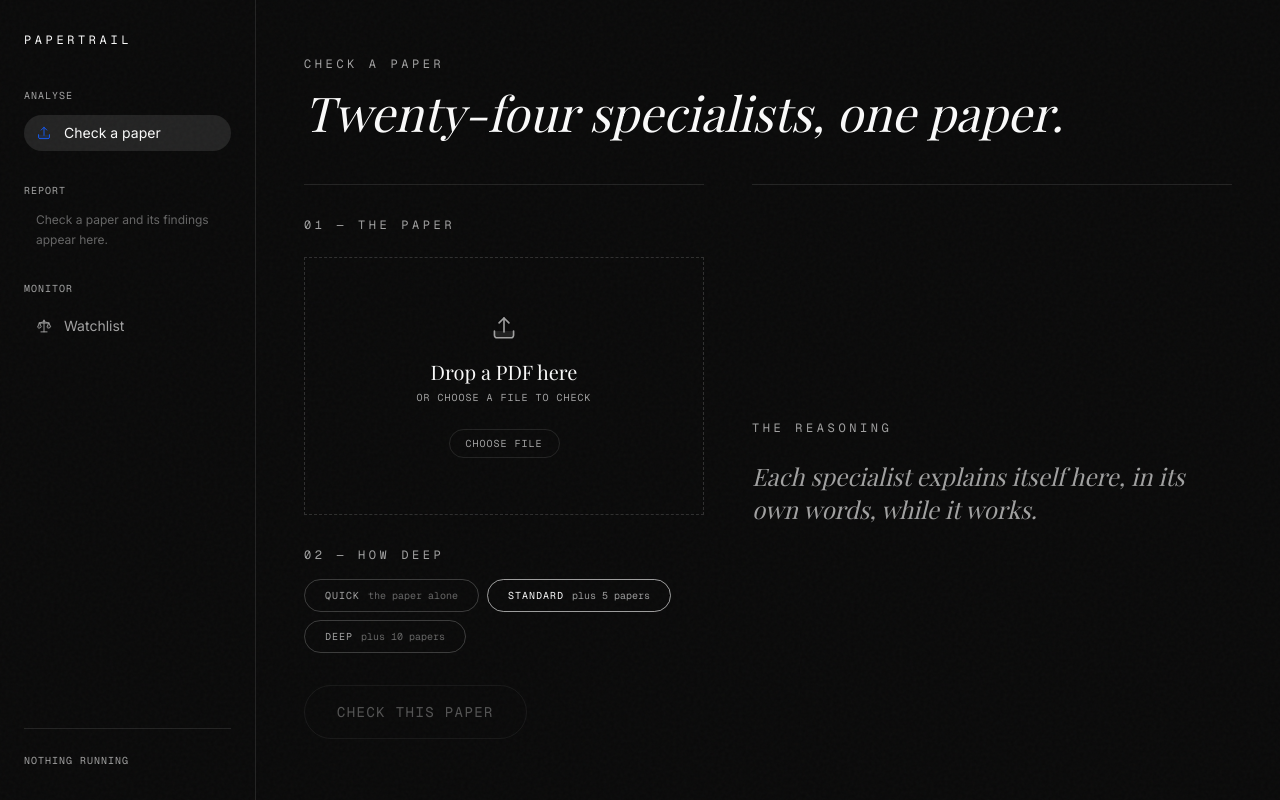
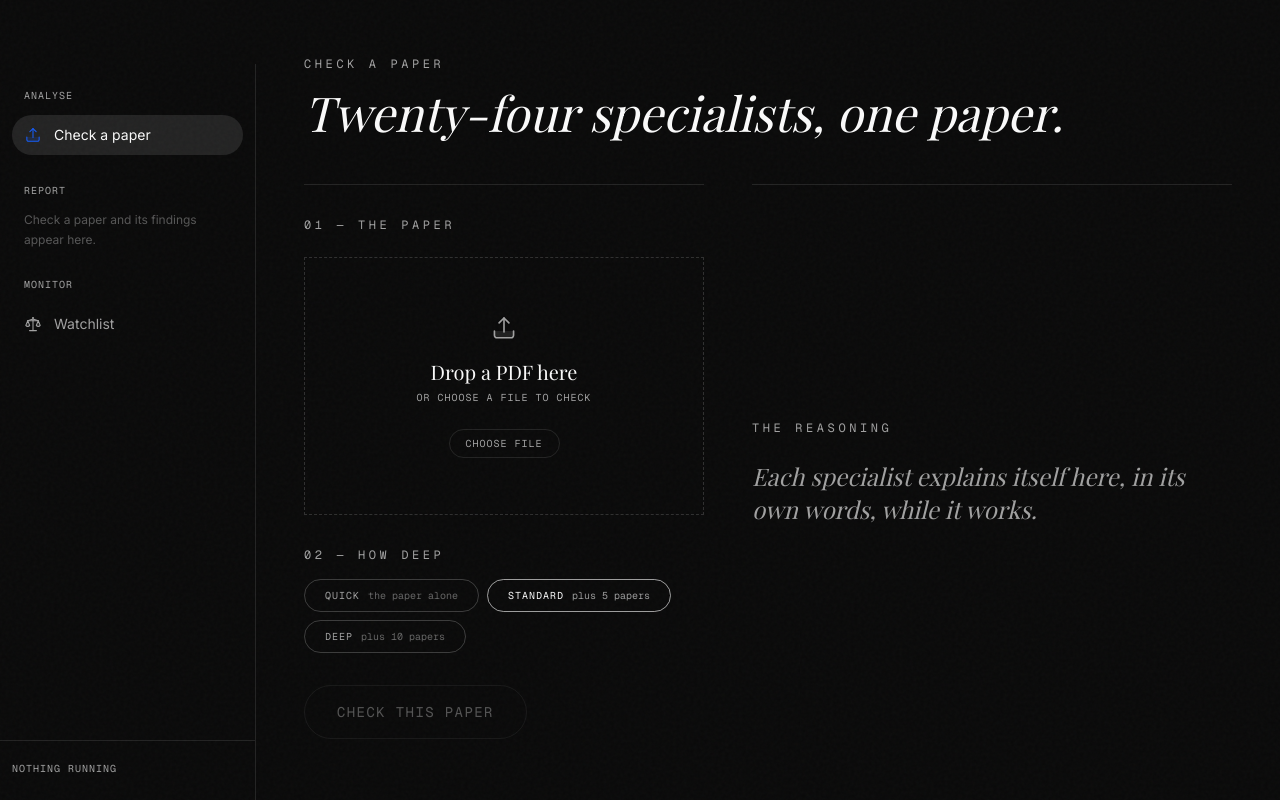
Before and after one commit to FlemingJohn/papertrail, a Next.js app: page /check in a window 1280 px wide. Built offline with nearby package versions, Linux system fonts and the light colour scheme; a web font is replaced by a local one.

Commit message:
feat: make sidebar collapsible to an icon rail

```diff
--- a/components/dashboard/sidebar.tsx
+++ b/components/dashboard/sidebar.tsx
@@ -1,8 +1,9 @@
 "use client";
 
+import type { ReactNode } from "react";
 import Link from "next/link";
 import { usePathname } from "next/navigation";
-import { motion } from "framer-motion";
+import { AnimatePresence, motion } from "framer-motion";
 import {
   useDashboard,
   type DashboardView,
@@ -38,9 +39,14 @@ const reportItems: ReportItem[] = [
   { view: "cost", label: "Cost", icon: CoinIcon },
 ];
 
+const openWidth = "16rem";
+
+const collapsedWidth = "4.5rem";
+
 export function Sidebar() {
   const pathname = usePathname();
-  const { run, activeView, setActiveView, hasReport } = useDashboard();
+  const { run, activeView, setActiveView, hasReport, isSidebarOpen } =
+    useDashboard();
 
   const isOnCheck = pathname === "/check";
   const report = run.report;
@@ -60,23 +66,24 @@ export function Sidebar() {
     review: report?.review?.points.length ?? 0,
   };
 
+  const progressPercentage = Math.round(
+    (run.progress.completedStages / Math.max(run.progress.totalStages, 1)) * 100
+  );
+
   return (
-    <aside className="sticky top-0 flex h-screen w-64 shrink-0 flex-col border-r border-white/10 px-6 py-8">
-      <Link
-        href="/"
-        className="mb-10 block font-mono text-xs uppercase tracking-[0.3em]"
+    <motion.aside
+      animate={{ width: isSidebarOpen ? openWidth : collapsedWidth }}
+      transition={{ duration: 0.28, ease: [0.25, 0.46, 0.45, 0.94] }}
+      className="sticky top-16 flex h-[calc(100vh-4rem)] shrink-0 flex-col overflow-hidden border-r border-white/10 py-6"
     >
-        PaperTrail
-      </Link>
-
-      <nav className="flex-1 space-y-8 overflow-y-auto">
-        <div>
-          <p className={`${microLabel} mb-3`}>Analyse</p>
+      <nav className="flex-1 space-y-7 overflow-y-auto overflow-x-hidden px-3">
+        <SidebarGroup label="Analyse" isSidebarOpen={isSidebarOpen}>
           <SidebarLink
             href="/check"
             isActive={isOnCheck && activeView === "check"}
+            isSidebarOpen={isSidebarOpen}
             onSelect={() => setActiveView("check")}
-            icon={<UploadIcon className="size-4" />}
+            icon={<UploadIcon className="size-[18px]" />}
             label="Check a paper"
             trailing={
               run.status === "running" ? (
@@ -84,63 +91,71 @@ export function Sidebar() {
               ) : null
             }
           />
-        </div>
+        </SidebarGroup>
 
-        <div>
-          <p className={`${microLabel} mb-3`}>Report</p>
+        <SidebarGroup label="Report" isSidebarOpen={isSidebarOpen}>
           {hasReport ? (
             <ul className="space-y-0.5">
-              {reportItems.map((item) => (
+              {reportItems.map((item) => {
+                const count = counts[item.view];
+                const isFlagged = item.view === "citations" && problemCount > 0;
+
+                return (
                   <li key={item.view}>
                     <SidebarLink
                       href="/check"
                       isActive={isOnCheck && activeView === item.view}
+                      isSidebarOpen={isSidebarOpen}
                       onSelect={() => setActiveView(item.view)}
-                    icon={<item.icon className="size-4" />}
+                      icon={<item.icon className="size-[18px]" />}
                       label={item.label}
+                      isFlagged={isFlagged}
                       trailing={
-                      counts[item.view] === undefined ||
-                      counts[item.view] === 0 ? null : (
+                        count === undefined || count === 0 ? null : (
                           <span
                             className={`font-mono text-[10px] ${
-                            item.view === "citations" && problemCount > 0
+                              isFlagged
                                 ? "text-verdict-wrong-source"
                                 : "text-muted-foreground"
                             }`}
                           >
-                          {item.view === "citations" && problemCount > 0
-                            ? `${problemCount}!`
-                            : counts[item.view]}
+                            {isFlagged ? `${problemCount}!` : count}
                           </span>
                         )
                       }
                     />
                   </li>
-              ))}
+                );
+              })}
             </ul>
-          ) : (
-            <p className="px-3 text-xs leading-relaxed text-muted-foreground/60">
+          ) : isSidebarOpen ? (
+            <p className="px-3 text-xs leading-relaxed text-muted-foreground/50">
               Check a paper and its findings appear here.
             </p>
-          )}
-        </div>
+          ) : null}
+        </SidebarGroup>
 
-        <div>
-          <p className={`${microLabel} mb-3`}>Monitor</p>
+        <SidebarGroup label="Monitor" isSidebarOpen={isSidebarOpen}>
           <SidebarLink
             href="/watchlist"
             isActive={pathname === "/watchlist"}
-            icon={<ScaleIcon className="size-4" />}
+            isSidebarOpen={isSidebarOpen}
+            icon={<ScaleIcon className="size-[18px]" />}
             label="Watchlist"
           />
-        </div>
+        </SidebarGroup>
       </nav>
 
-      <div className="mt-8 border-t border-white/10 pt-6">
+      <div className="mt-6 border-t border-white/10 px-3 pt-5">
         {run.status === "idle" ? (
+          isSidebarOpen ? (
             <p className={microLabel}>Nothing running</p>
           ) : (
+            <span className="mx-auto block size-1.5 rounded-full bg-white/20" />
+          )
+        ) : (
           <div className="space-y-3">
+            {isSidebarOpen ? (
               <div className="flex items-baseline justify-between">
                 <span className={microLabel}>
                   {run.status === "running" ? "Running" : run.status}
@@ -149,68 +164,127 @@ export function Sidebar() {
                   {formatDollars(run.spendDollars)}
                 </span>
               </div>
+            ) : (
+              <p className="text-center font-mono text-[10px] text-muted-foreground">
+                {progressPercentage}%
+              </p>
+            )}
 
             <div className="h-px w-full bg-white/10">
               <motion.div
                 className="h-px bg-accent"
-                animate={{
-                  width: `${Math.round(
-                    (run.progress.completedStages /
-                      Math.max(run.progress.totalStages, 1)) *
-                      100
-                  )}%`,
-                }}
+                animate={{ width: `${progressPercentage}%` }}
                 transition={{ duration: 0.4 }}
               />
             </div>
 
+            {isSidebarOpen ? (
+              <>
                 <p className="text-xs leading-snug text-muted-foreground">
                   {run.progress.stageLabel}
                 </p>
-
                 {run.status === "running" ? (
                   <p className={microLabel}>
                     {run.activeAgentCount} working · {run.toolUses} lookups
                   </p>
                 ) : null}
+              </>
+            ) : null}
           </div>
         )}
       </div>
-    </aside>
+    </motion.aside>
+  );
+}
+
+function SidebarGroup({
+  label,
+  isSidebarOpen,
+  children,
+}: {
+  label: string;
+  isSidebarOpen: boolean;
+  children: ReactNode;
+}) {
+  return (
+    <div>
+      <AnimatePresence initial={false}>
+        {isSidebarOpen ? (
+          <motion.p
+            initial={{ opacity: 0, height: 0 }}
+            animate={{ opacity: 1, height: "auto" }}
+            exit={{ opacity: 0, height: 0 }}
+            transition={{ duration: 0.2 }}
+            className={`${microLabel} mb-3 overflow-hidden px-3`}
+          >
+            {label}
+          </motion.p>
+        ) : (
+          <div className="mx-auto mb-3 h-px w-6 bg-white/10" />
+        )}
+      </AnimatePresence>
+      {children}
+    </div>
   );
 }
 
 interface SidebarLinkProps {
   href: string;
   isActive: boolean;
+  isSidebarOpen: boolean;
   label: string;
-  icon: React.ReactNode;
-  trailing?: React.ReactNode;
+  icon: ReactNode;
+  trailing?: ReactNode;
+  isFlagged?: boolean;
   onSelect?: () => void;
 }
 
 function SidebarLink({
   href,
   isActive,
+  isSidebarOpen,
   label,
   icon,
   trailing,
+  isFlagged = false,
   onSelect,
 }: SidebarLinkProps) {
   return (
     <Link
       href={href}
       onClick={onSelect}
+      title={isSidebarOpen ? undefined : label}
       aria-current={isActive ? "page" : undefined}
-      className={`flex items-center gap-3 rounded-full px-3 py-2 text-sm transition-colors duration-200 ${
+      className={`relative flex h-10 items-center rounded-full text-sm transition-colors duration-200 ${
+        isSidebarOpen ? "gap-3 px-3" : "justify-center"
+      } ${
         isActive
           ? "bg-white/10 text-foreground"
           : "text-muted-foreground hover:text-foreground"
       }`}
     >
-      <span className={isActive ? "text-accent" : ""}>{icon}</span>
-      <span className="flex-1 truncate">{label}</span>
+      <span className={`shrink-0 ${isActive ? "text-accent" : ""}`}>
+        {icon}
+      </span>
+
+      <AnimatePresence initial={false}>
+        {isSidebarOpen ? (
+          <motion.span
+            initial={{ opacity: 0, width: 0 }}
+            animate={{ opacity: 1, width: "auto" }}
+            exit={{ opacity: 0, width: 0 }}
+            transition={{ duration: 0.2 }}
+            className="flex flex-1 items-center justify-between gap-2 overflow-hidden whitespace-nowrap"
+          >
+            <span className="truncate">{label}</span>
             {trailing}
+          </motion.span>
+        ) : null}
+      </AnimatePresence>
+
+      {!isSidebarOpen && isFlagged ? (
+        <span className="absolute right-3 top-2 size-1.5 rounded-full bg-verdict-wrong-source" />
+      ) : null}
     </Link>
   );
 }
```
Lines whose indentation alone changed are shown as unchanged.
